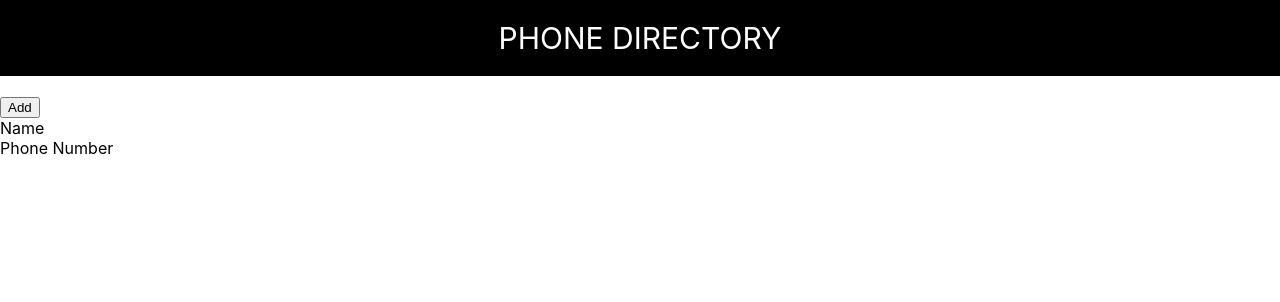
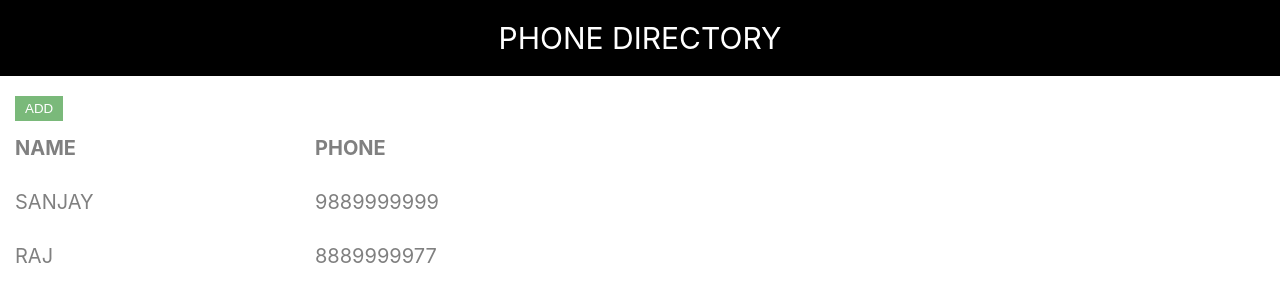
Before and after one commit to sanjaytriumph/phonedirectory, a React (Create React App) app: page / in a window 1280 px wide. Shown: the top 302 px of the page. Built offline with nearby package versions, Linux system fonts and the light colour scheme.

Commit message:
Rendered Subscribers Dynamically

```diff
--- /dev/null
+++ b/src/App.css
@@ -0,0 +1,27 @@
+button{
+    background-color: #7AB97A;
+    color:#fff;
+    text-transform: uppercase;
+    border:0 none;
+    padding:5px 10px;
+    cursor: pointer;
+    margin-left: 15px;
+}
+
+.field-row{
+    width:100%;
+    display:flex;
+    max-width: 600px;
+}
+.strong{
+    font-weight: bold;
+    color:#333;
+}
+.field-row .field-item{
+    text-transform: uppercase;
+    font-size:20px;
+    padding:15px;
+    width:50%;
+    display: inline-block;
+    color:gray;
+}
--- a/src/App.js
+++ b/src/App.js
@@ -1,16 +1,40 @@
 import React from 'react';
 import Header from './Header';
+import './App.css';
 
 function App() {
+  let subscribers = [
+    {
+      name: "Sanjay",
+      phone: 9889999999
+    },
+    {
+      name: "Raj",
+      phone: 8889999977
+    }
+]
   return (
     <div>
       <Header/>
       <button>Add</button>
-      <div>
-        <span>Name</span><br />
-        <span>Phone Number</span>
+      <div className="field-row">
+        <span className="field-item strong">Name</span>
+        <span className="field-item strong">Phone</span>
       </div>
-
+      {/* <div className="field-row">
+        <span className="field-item">Sanjay</span>
+        <span className="field-item">9888888888</span>
+      </div> */}
+      {
+        subscribers.map((item, i)=>{
+          return(
+            <div className="field-row" key={i}>
+              <span className="field-item">{item.name}</span>
+              <span className="field-item">{item.phone}</span>
+            </div>
+          )
+        })
+      }
     </div>
   );
 }
```
